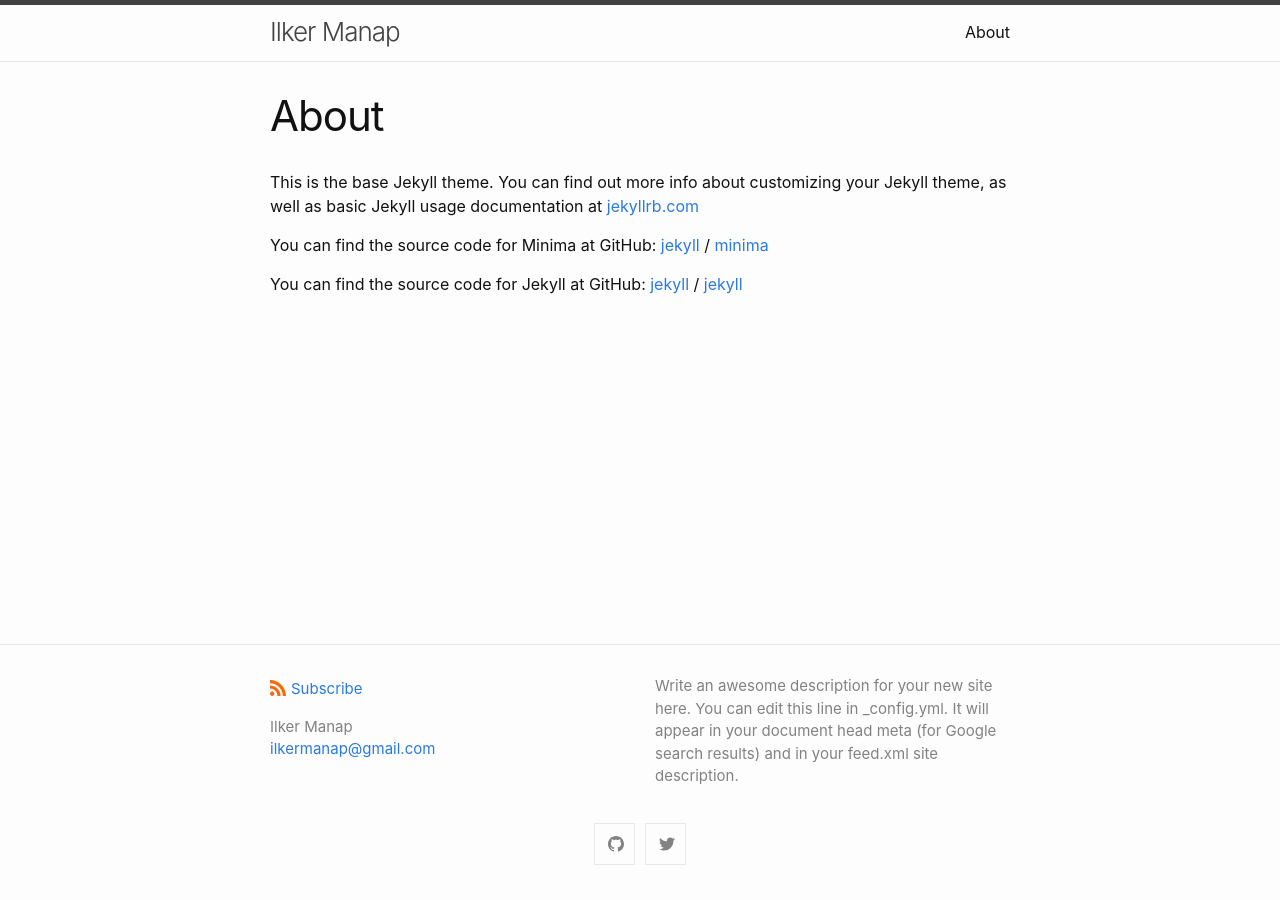
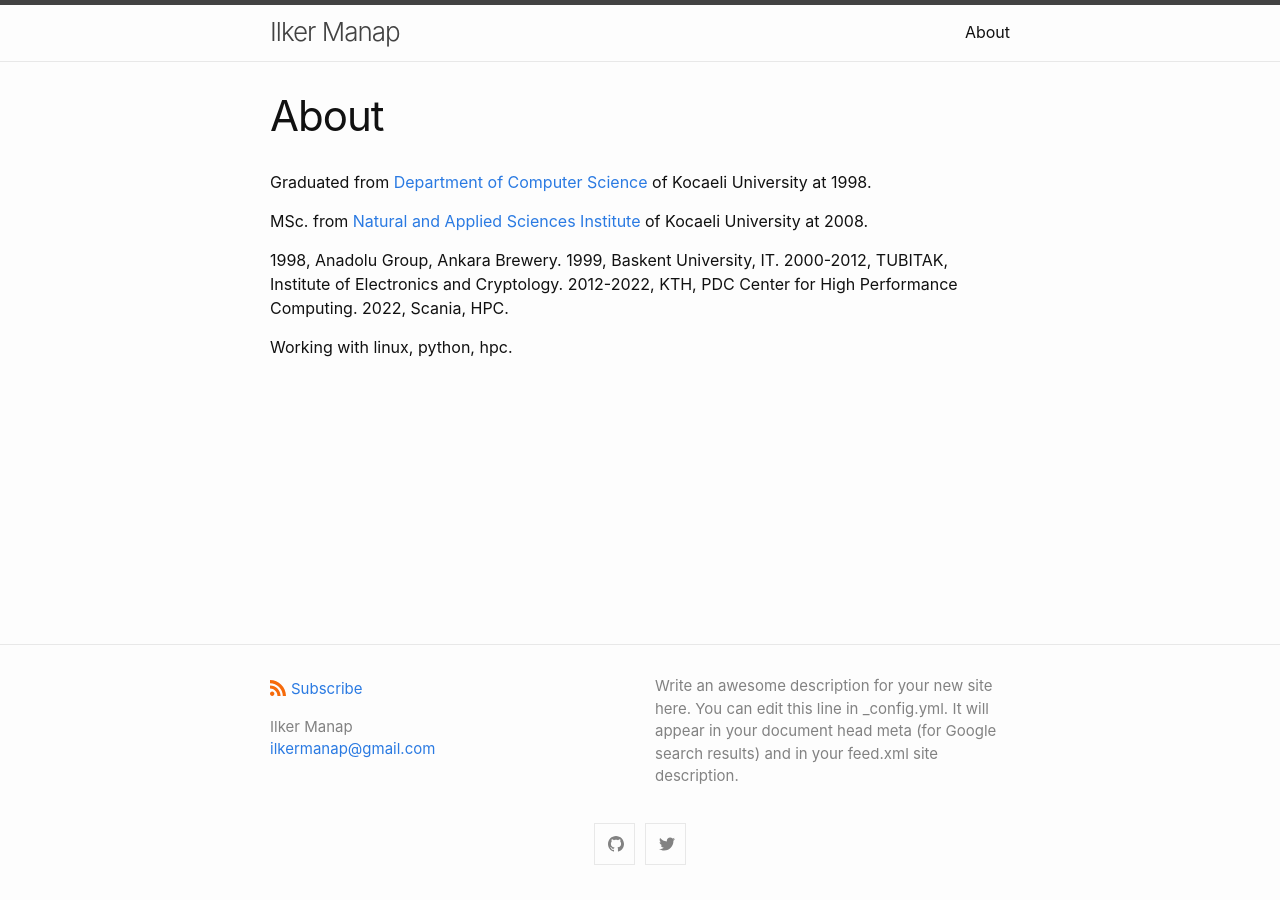
Before and after one commit to ilkermanap/ilkermanap.github.io, a Jekyll site: the page built from about.md, in a window 1280 px wide. Built offline with Jekyll 4.4.1, drawn with Linux system fonts in a browser that asks for light colours.

Commit message:
updated about

```diff
--- a/about.md
+++ b/about.md
@@ -4,15 +4,14 @@ title: About
 permalink: /about/
 ---
 
-This is the base Jekyll theme. You can find out more info about customizing your Jekyll theme, as well as basic Jekyll usage documentation at [jekyllrb.com](https://jekyllrb.com/)
+Graduated from [Department of Computer Science](http://bilgisayar.kocaeli.edu.tr/) of  Kocaeli University at 1998.
 
-You can find the source code for Minima at GitHub:
-[jekyll][jekyll-organization] /
-[minima](https://github.com/jekyll/minima)
+MSc. from [Natural and Applied Sciences Institute](http://fbe.kocaeli.edu.tr) of Kocaeli University at 2008.
 
-You can find the source code for Jekyll at GitHub:
-[jekyll][jekyll-organization] /
-[jekyll](https://github.com/jekyll/jekyll)
+1998, Anadolu Group, Ankara Brewery.
+1999, Baskent University, IT.
+2000-2012, TUBITAK, Institute of Electronics and Cryptology.
+2012-2022, KTH, PDC Center for High Performance Computing.
+2022, Scania, HPC.
 
-
-[jekyll-organization]: https://github.com/jekyll
+Working with linux, python, hpc.
```
